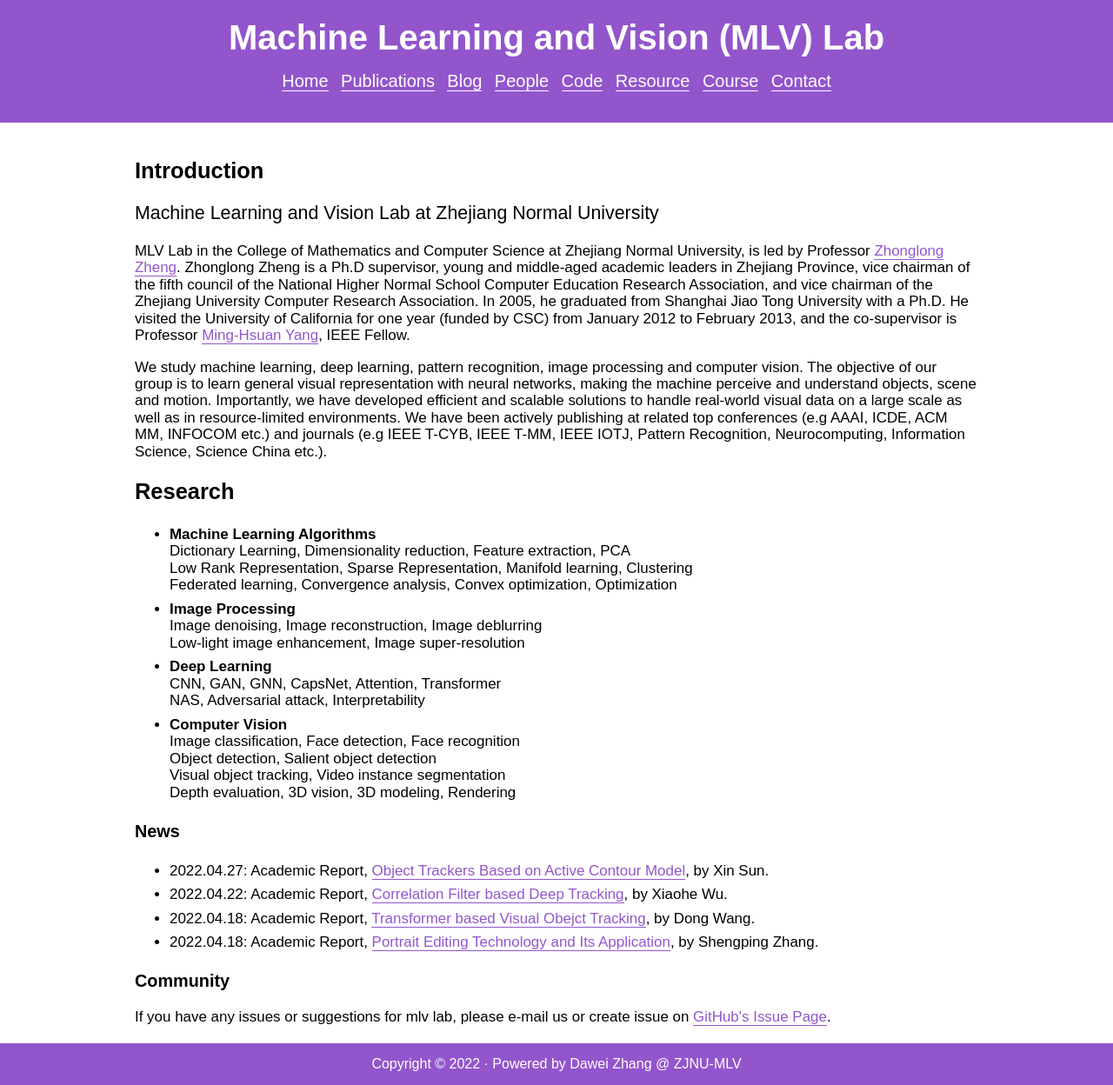
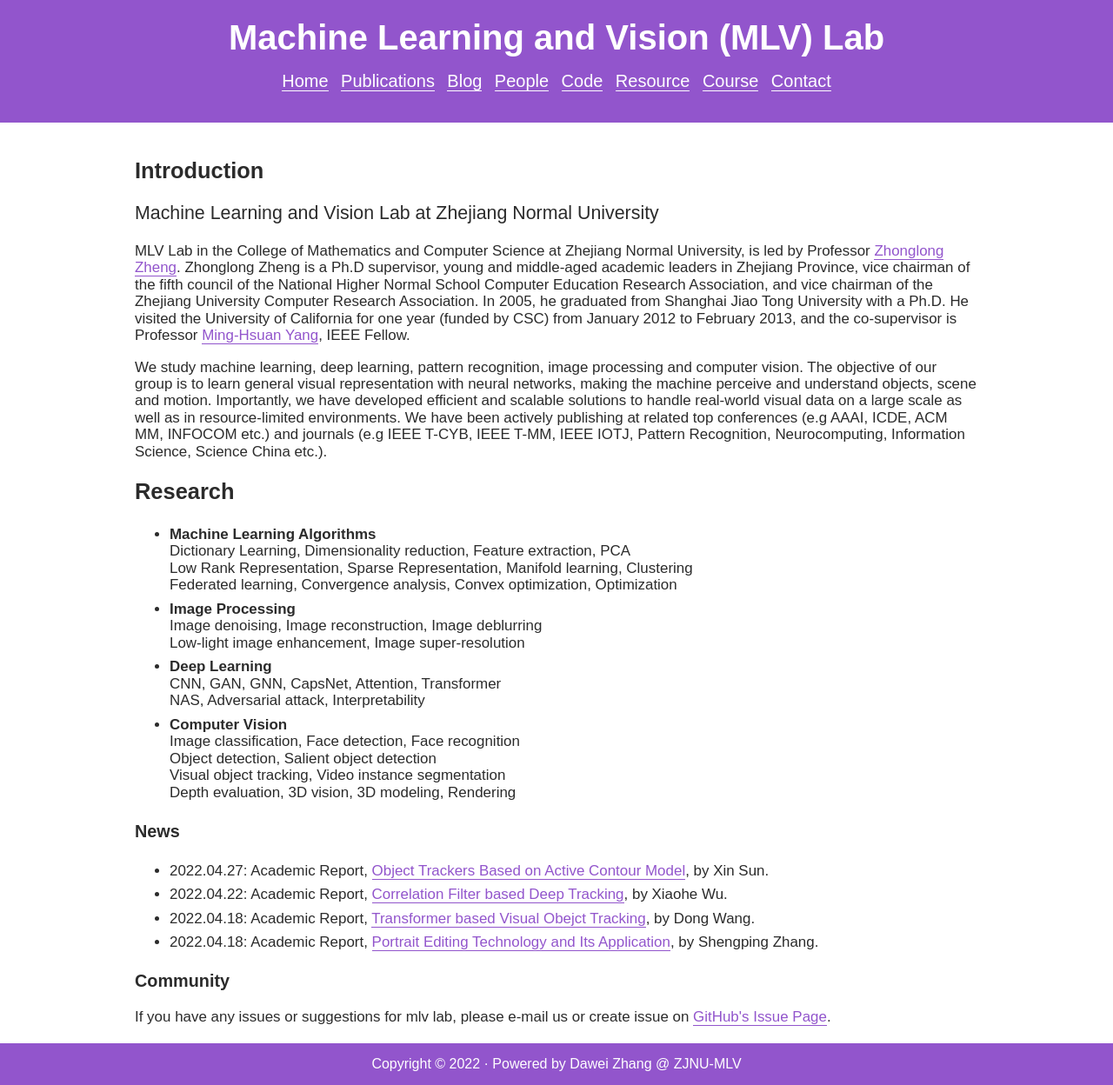
Before and after one commit to ZJNU-MLV-Lab/ZJNU-MLV-Lab.github.io, a Jekyll site: the page built from index.html, in a window 1280 px wide. Shown: the whole page at 87% size. Built offline with Jekyll 4.4.1, drawn with Linux system fonts in a browser that asks for light colours; nearby versions of some CDN libraries; some web fonts are replaced.

Commit message:
Update styles.css

```diff
--- a/assets/css/styles.css
+++ b/assets/css/styles.css
@@ -55,6 +55,7 @@ header li:last-of-type {
 #main {
     padding: 20px 15px;
     font-size: 1.06em;
+    color: #2b2b2b;
 }
 
 a {
```
